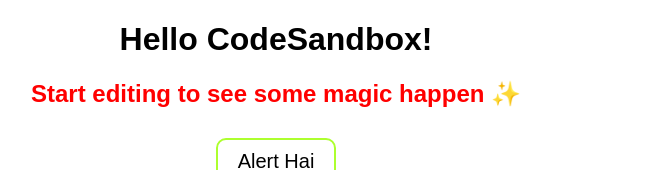
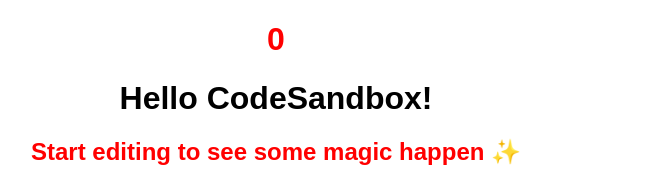
Before and after one commit to Swizec/learn-while-you-poop-react, a React app: page / in a window 1280 px wide. Shown: the top 170 px of the page, without its empty margins (364-1032 px from the left). Built offline with nearby package versions, Linux system fonts and the light colour scheme.

Commit message:
Video 24: Handling errors with error boundaries

```diff
--- a/src/App.js
+++ b/src/App.js
@@ -7,6 +7,7 @@
 import Video from "./Video";
 import Faker from "faker";
 import ClickLogger from "./clickLogger";
+import ErrorBoundary from "./ErrorBoundary";
 
 const styles = {
     fontFamily: "sans-serif",
@@ -22,6 +23,24 @@
 
 const LoggedButton = ClickLogger(Button);
 
+class ThisErrors extends React.Component {
+    state = { count: 0 };
+
+    onClick = () => {
+        this.setState({
+            count: this.state.count + 1
+        });
+    };
+
+    render() {
+        const { count } = this.state;
+        if (count > 3) {
+            throw new Error("OH  noewS!");
+        }
+
+        return <h1 onClick={this.onClick}>{count}</h1>;
+    }
+}
 class AlertOnClick extends React.Component {
     onClick = () => alert("Hello world");
 
@@ -110,6 +129,9 @@
 
         return (
             <div style={styles} className={"button"}>
+                <ErrorBoundary>
+                    <ThisErrors />
+                </ErrorBoundary>
                 <div ref={this.state.statusref} />
                 <AppContext.Provider value={this.state}>
                     <Hello name="CodeSandbox" style={{ color: "black" }} />
--- /dev/null
+++ b/src/ErrorBoundary.js
@@ -0,0 +1,36 @@
+import React from "react";
+
+class ErrorBoundary extends React.Component {
+    state = {
+        inError: false,
+        error: null,
+        errorInfo: null
+    };
+
+    componentDidCatch(error, errorInfo) {
+        this.setState({
+            inError: true,
+            error,
+            errorInfo
+        });
+    }
+
+    render() {
+        const { inError, error, errorInfo } = this.state;
+        if (inError) {
+            console.log(error, errorInfo);
+            // Error path
+            return (
+                <div>
+                    <h2>Something went wrong.</h2>
+                    {error && error.toString()}
+                </div>
+            );
+        } else {
+            // Normally, just render children
+            return this.props.children;
+        }
+    }
+}
+
+export default ErrorBoundary;
```
